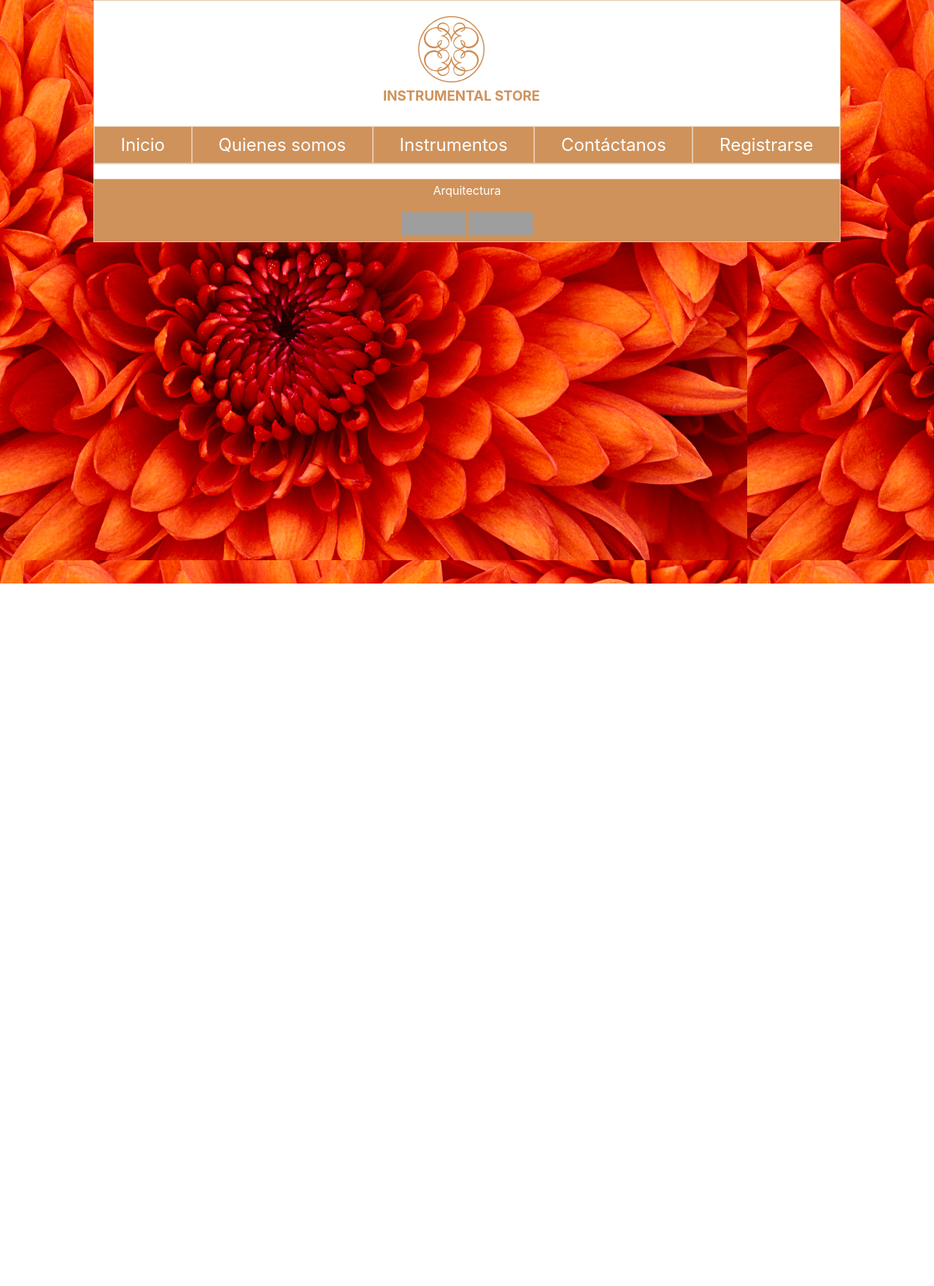
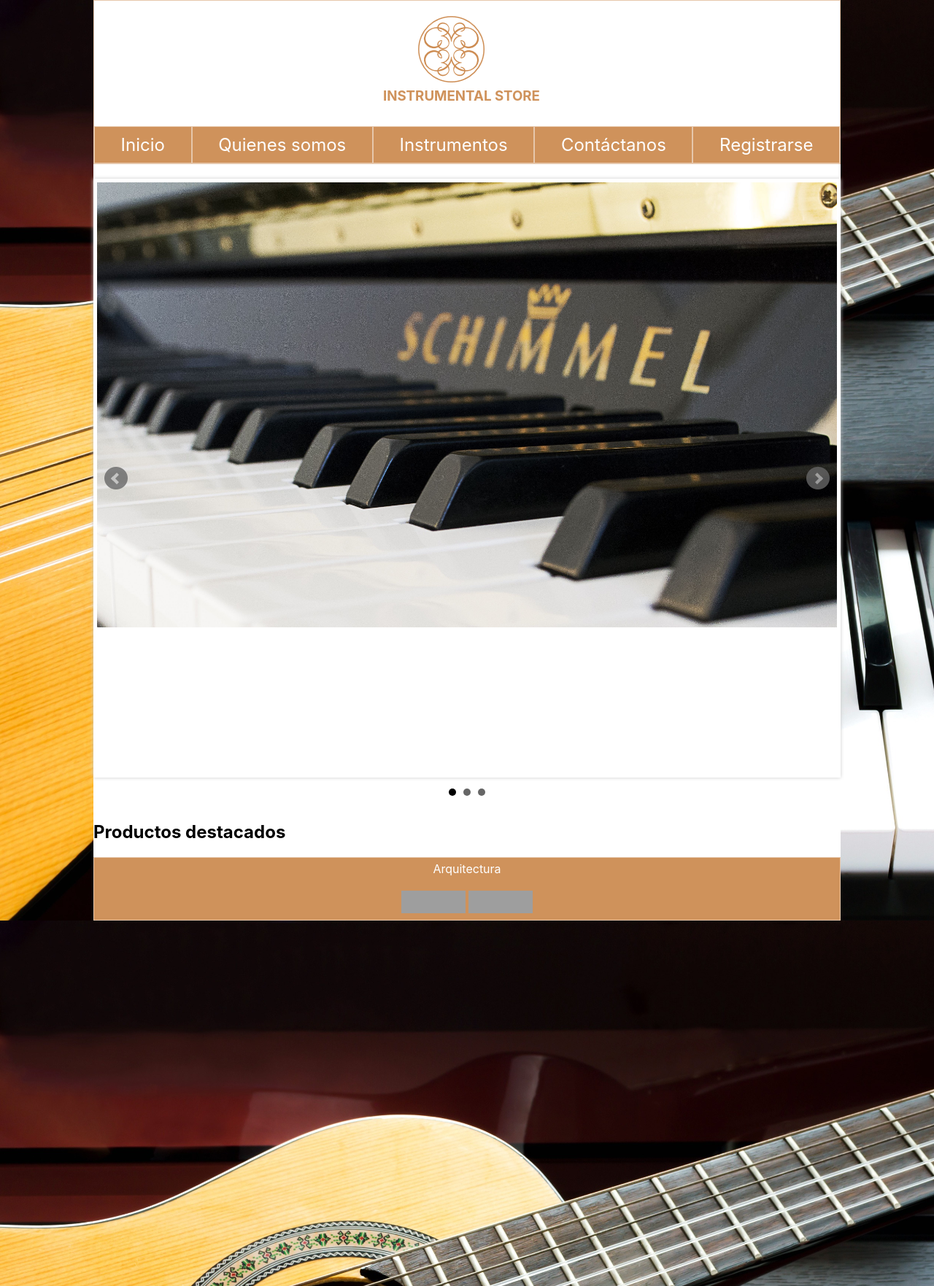
Before and after one commit to raulignacio710/MusicaWeb, a Django app: page / in a window 1280 px wide. Shown: the whole page at 73% size. Before the commit the page ends 800 px from the top, so only its background shows below. Run offline with Django 3.2, Linux system fonts and the light colour scheme; grey boxes are pictures that could not be loaded.

Commit message:
fondo pagina y carrusel

```diff
--- /dev/null
+++ b/instrumentalstore/sistema/static/css/index.css
@@ -0,0 +1,10 @@
+
+div #carrusel{
+    /*height: 30%;*/
+}
+div #cuerpo{
+    height: 70%;
+}
+h2 {
+
+}
--- a/instrumentalstore/sistema/static/css/maqueta.css
+++ b/instrumentalstore/sistema/static/css/maqueta.css
@@ -60,7 +60,8 @@ section #main{
 	border: 1px solid #E6C7AB;
 }
 body{
-	background: url("Chrysanthemum.jpg")
+	background: url("images/fondo_musica1.jpg");
+	background-size: cover;
 }
 footer {
 	background-color: #CF925B;
--- a/instrumentalstore/sistema/templates/index.html
+++ b/instrumentalstore/sistema/templates/index.html
@@ -1 +1,18 @@
 {% extends "maqueta.html" %}
+{% load staticfiles %}
+{% block Imports%}
+    <link rel="stylesheet" type="text/css" media="all" href="{% static 'css/index.css' %}" />
+    <script src="{% static 'js/carrusel.js' %}"></script>
+    <script src="{% static 'js/jquery.bxslider.min.js' %}"></script>
+    <link rel="stylesheet" href="{% static 'css/jquery.bxslider.css' %}">
+{% endblock %}
+{% block Content %}
+    <div id="carrusel">
+        <img src="{% static 'images/carrusel1.png' %}" width="150" alt="">
+        <img src="{% static 'images/carrusel2.png' %}" width="150" alt="">
+        <img src="{% static 'images/carrusel3.png' %}" width="150" alt="">
+    </div>
+    <div id="cuerpo">
+        <h2>Productos destacados</h2>
+    </div>
+{% endblock %}
--- a/instrumentalstore/sistema/templates/maqueta.html
+++ b/instrumentalstore/sistema/templates/maqueta.html
@@ -31,7 +31,7 @@
 				{% block AdditHeader %}
 				{% endblock %}
 			</header>
-
+			&nbsp;&nbsp;&nbsp;&nbsp; &nbsp;&nbsp;&nbsp;&nbsp;
 			<section id="main">
 				{% block Content %}
 				{% endblock %}
```
Also changed, not shown: instrumentalstore/sistema/static/css/Chrysanthemum.jpg (deleted), instrumentalstore/sistema/static/css/images/fondo_musica1.jpg (added), instrumentalstore/sistema/static/images/carrusel1.png (added), instrumentalstore/sistema/static/images/carrusel2.png (added), instrumentalstore/sistema/static/images/carrusel3.png (added).
